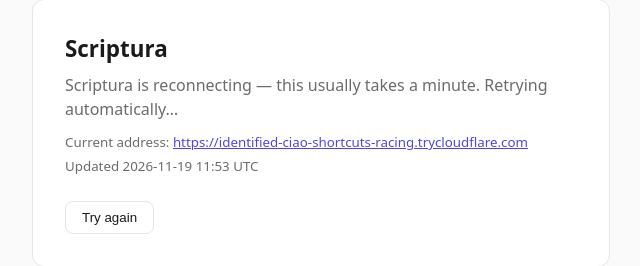
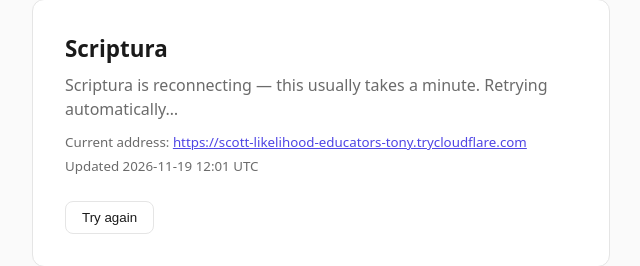
Before and after one commit to Ro-wdy/scriptura-link, a plain HTML site: page index.html in a window 1280 px wide. Shown: the part 267-533 px from the top of the page, 319-959 px from the left. Drawn offline with Linux system fonts and the light colour scheme; no server answers.

Commit message:
Tunnel address is now https://scott-likelihood-educators-tony.trycloudflare.com

```diff
--- a/index.html
+++ b/index.html
@@ -24,7 +24,7 @@
 <main>
   <h1>Scriptura</h1>
   <p id="status"><span class="spinner"></span>Checking whether the app is up…</p>
-  <p><small>Current address: <a id="link" href="https://identified-ciao-shortcuts-racing.trycloudflare.com">https://identified-ciao-shortcuts-racing.trycloudflare.com</a><br>Updated 2026-11-19 11:53 UTC</small></p>
+  <p><small>Current address: <a id="link" href="https://scott-likelihood-educators-tony.trycloudflare.com">https://scott-likelihood-educators-tony.trycloudflare.com</a><br>Updated 2026-11-19 12:01 UTC</small></p>
   <button id="retry" hidden type="button">Try again</button>
 </main>
 <script>
@@ -49,7 +49,7 @@
      republishes within a minute or two), so this retries on its own rather
      than making the visitor keep pressing a button. */
   var RAW = "https://raw.githubusercontent.com/Ro-wdy/scriptura-link/main/current.txt";
-  var BAKED = "https://identified-ciao-shortcuts-racing.trycloudflare.com";
+  var BAKED = "https://scott-likelihood-educators-tony.trycloudflare.com";
   var statusEl = document.getElementById("status");
   var linkEl = document.getElementById("link");
   var retryEl = document.getElementById("retry");
```
Also changed, not shown: current.txt.
